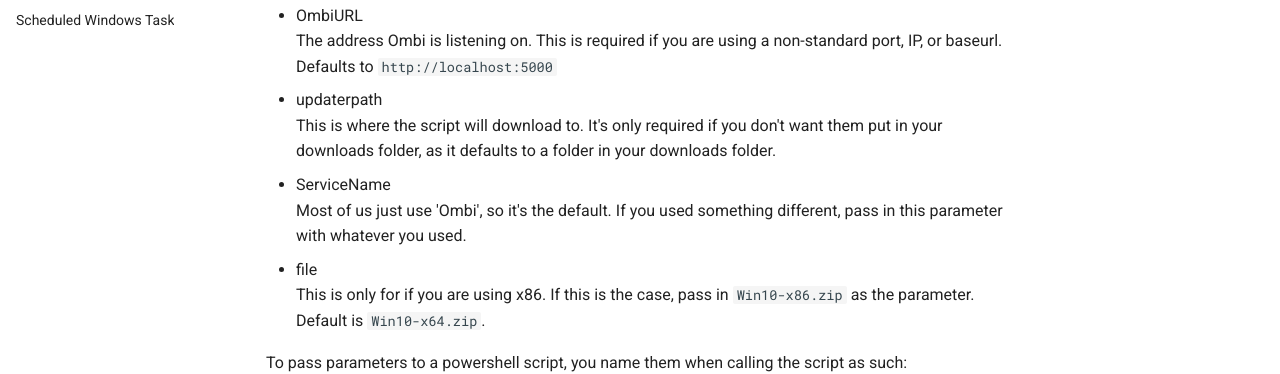
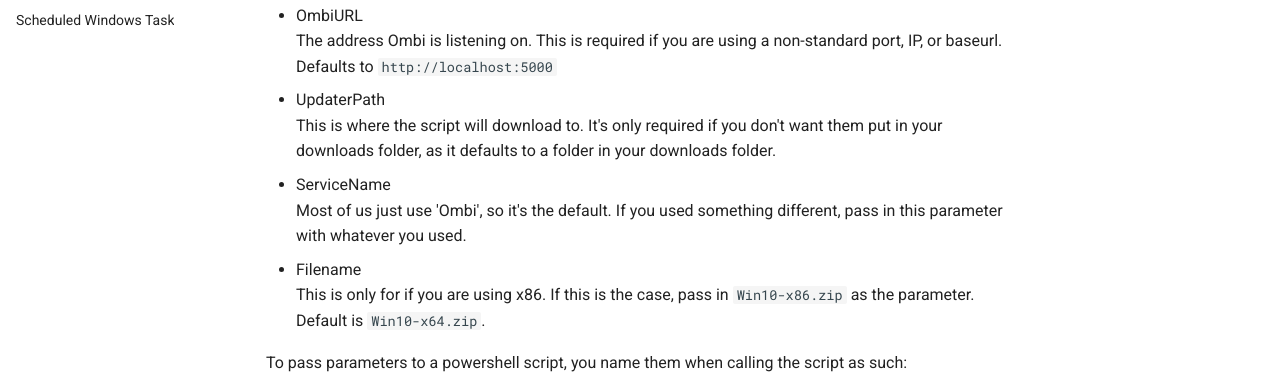
Before and after one commit to Ombi-app/Ombi.Docs, an MkDocs documentation site: the page built from docs/guides/updating.md, in a window 1280 px wide and 900 px high, scrolled down 2105 px. Shown: the part 411-785 px from the top of the window. Built offline with MkDocs 1.6.1 and Material for MkDocs 9.7.7, drawn with Linux system fonts in a browser that asks for light colours; comment, search, counter and statistics services are not loaded.

Commit message:
Normalise fonts, improve cleanup

```diff
--- a/docs/guides/updating.md
+++ b/docs/guides/updating.md
@@ -82,11 +82,11 @@
 This is the folder your copy of Ombi is running from. This is required.
 * OmbiURL
 The address Ombi is listening on. This is required if you are using a non-standard port, IP, or baseurl. Defaults to `http://localhost:5000`
-* updaterpath
+* UpdaterPath
 This is where the script will download to. It's only required if you don't want them put in your downloads folder, as it defaults to a folder in your downloads folder.
 * ServiceName
 Most of us just use 'Ombi', so it's the default. If you used something different, pass in this parameter with whatever you used.
-* file
+* Filename
 This is only for if you are using x86. If this is the case, pass in `Win10-x86.zip` as the parameter. Default is `Win10-x64.zip`.
 
 To pass parameters to a powershell script, you name them when calling the script as such:
```
Also changed, not shown: 1 other file.
